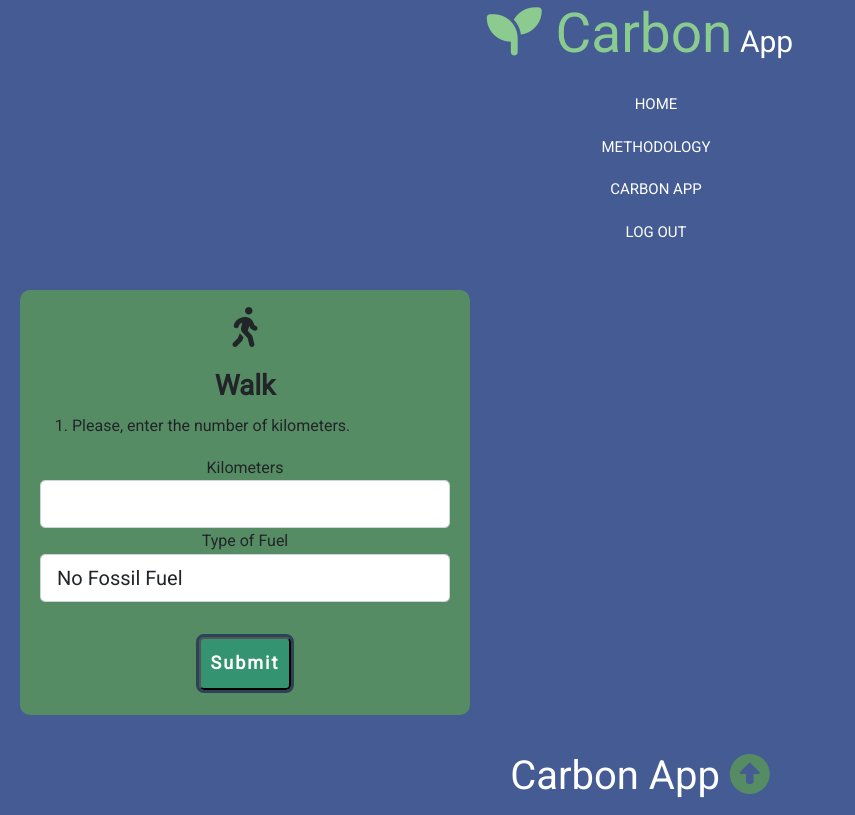
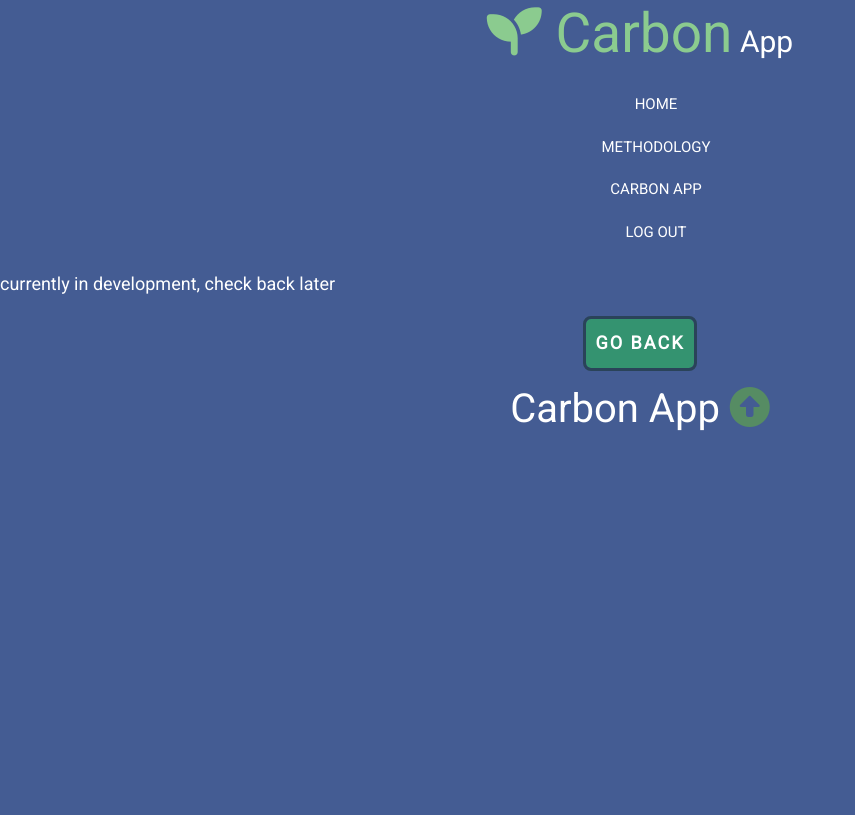
Before and after one commit to sandrathereseb/carbon_app_2023, a Flask app: page /carbon_app/new_entry_walk in a window 1280 px wide. Shown: the whole page, without its empty margins (0-855 px from the left). After the commit the page ends 431 px from the top, so only its background shows below. Run offline with Flask 2, Linux system fonts and the light colour scheme; the visitor is signed in with stand-in values (Sample User, id 1); some libraries are stand-ins or nearby versions.

Commit message:
Update new_entry_walk.html

```diff
--- a/capp/templates/carbon_app/new_entry_walk.html
+++ b/capp/templates/carbon_app/new_entry_walk.html
@@ -1,67 +1,11 @@
 {% extends "layout.html" %}
 {% block content %}
 
-<section class="new_entry">
-  <div class="container">
-      <div class="box">
 
-      </div>
-      <div class="box">
-        <div class="h1 mb-3" style="text-align: center;">
-          <i class="fa-solid fa-person-walking"></i>
-        </div>
-        <h3>Walk</h3>
-        <p>
-          <ol style="text-align: left;">
-            <li>
-              Please, enter the number of kilometers.
-            </li>
-          </ol>
-        </p>
-          <form method="POST" action="">
-              {{ form.csrf_token }}
-              <fieldset class="form-group">
+<p style="color: white">currently in development, check back later</p>
 
-                <div class="form-group">
-                    {{ form.kms.label(class="form-control-label") }}
-                    {% if form.kms.errors %}
-                        {{ form.kms(class="form-control form-control-lg is-invalid") }}
-                        <div class="invalid-feedback">
-                            {% for error in form.kms.errors %}
-                                <span>{{ error }}</span>
-                            {% endfor %}
-                        </div>
-                    {% else %}
-                        {{ form.kms(class="form-control form-control-lg") }}
-                    {% endif %}
-                </div>
-
-                <div class="form-group">
-                    {{ form.fuel_type.label(class="form-control-label") }}
-                    {% if form.fuel_type.errors %}
-                        {{ form.fuel_type(class="form-control form-control-lg is-invalid") }}
-                        <div class="invalid-feedback">
-                            {% for error in form.fuel_type.errors %}
-                                <span>{{ error }}</span>
-                            {% endfor %}
-                        </div>
-                    {% else %}
-                        {{ form.fuel_type(class="form-control form-control-lg") }}
-                    {% endif %}
-                </div>
-
-              </fieldset>
-              </br>
-              <div class="form-group">
-                {{ form.submit(class="btn_carbon_app_new_entry_main") }}
-              </div>
-          </form>
-      </div>
-      <div class="box">
-
-      </div>
+<div class="section_container_buttons_carbon_app_new_entry_main">
+    <a class="btn_carbon_app_new_entry_main" href="{{url_for('carbon_app.carbon_app_home')}}">GO BACK</a>
   </div>
-</section>
-
 
 {% endblock content %}
```
